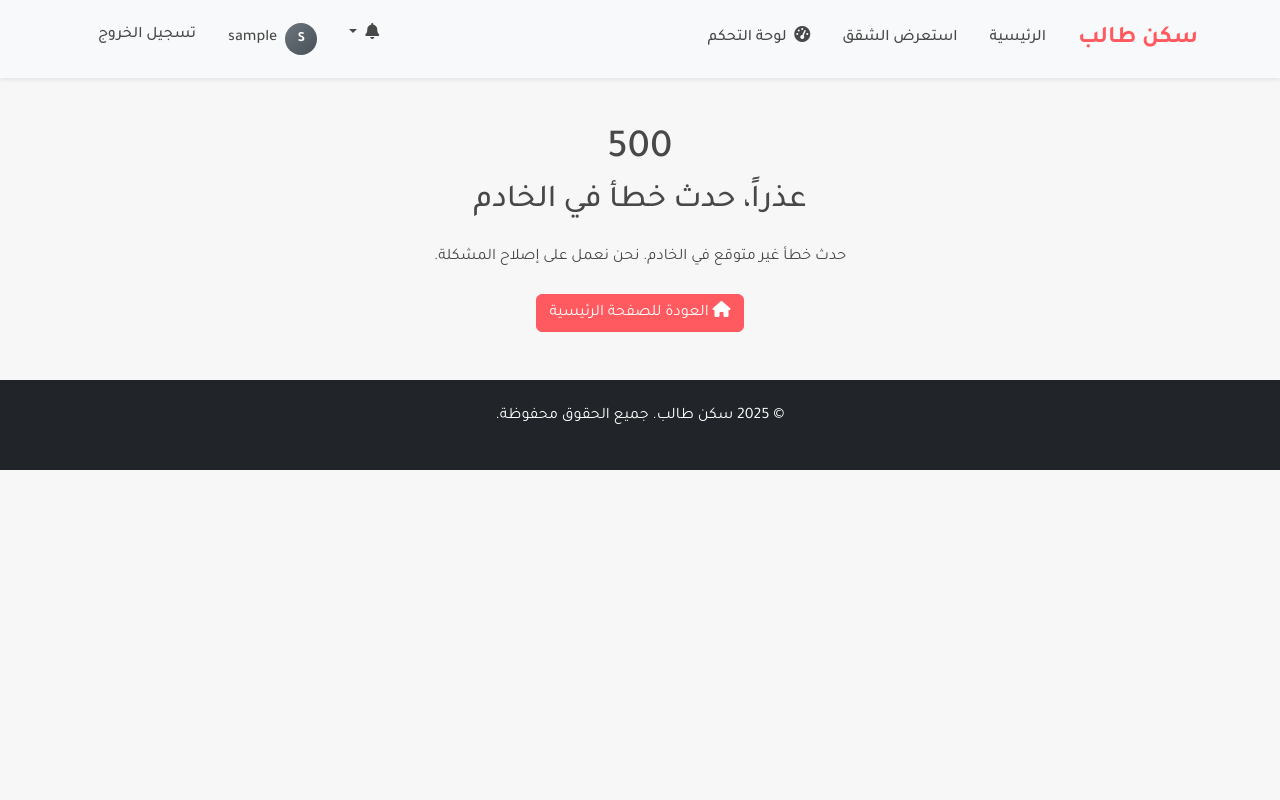
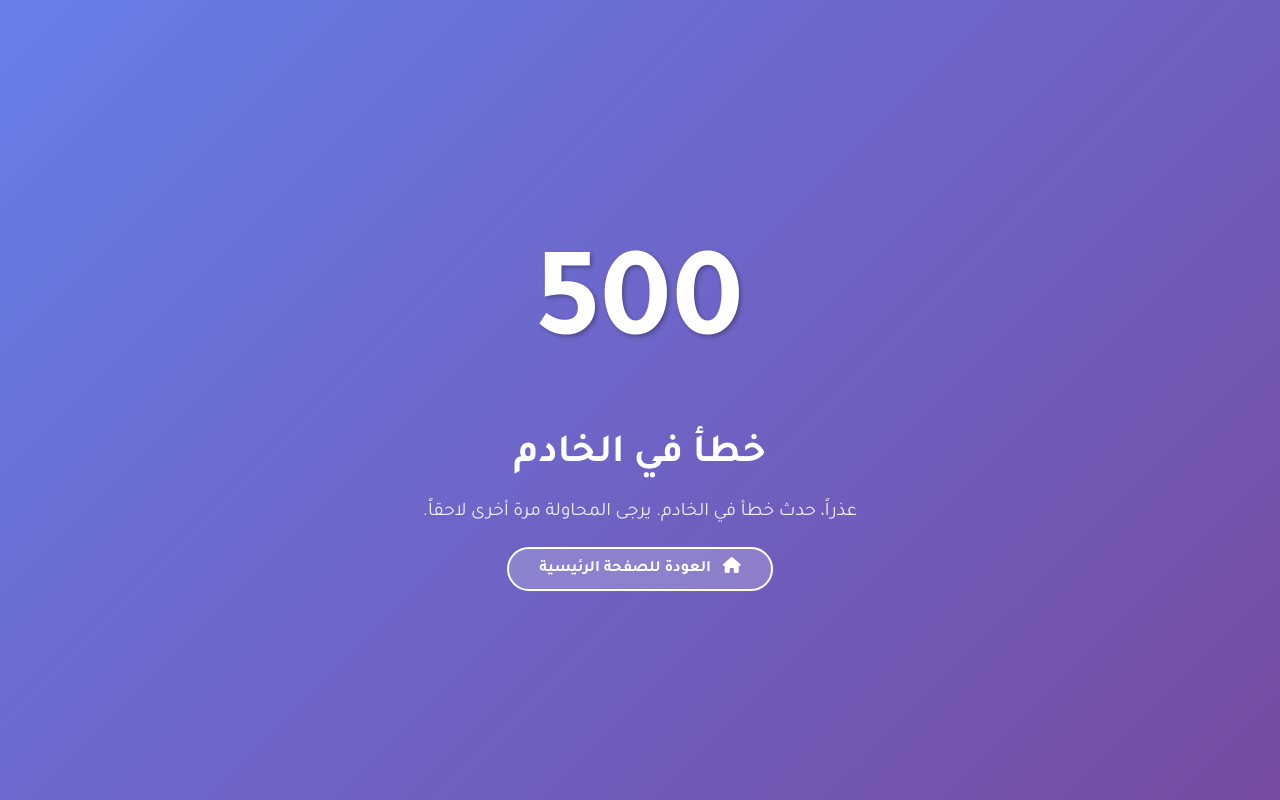
Before and after one commit to ibrahemmaher900/student-housing, a Django app: template templates/errors/500.html in a window 1280 px wide. Run offline with Django 4.2, Linux system fonts and the light colour scheme; the template is opened without the code that fills it, so the values that code supplies are empty; the visitor is signed in with stand-in values (Sample User, id 1).

Commit message:
Disable DEBUG mode and add custom error pages to hide sensitive information

```diff
--- a/templates/errors/500.html
+++ b/templates/errors/500.html
@@ -1,24 +1,71 @@
-{% extends "base/base.html" %}
-
-{% block title %}500 - خطأ في الخادم{% endblock %}
-
-{% block content %}
-<div class="container text-center mt-5">
-    <div class="row">
-        <div class="col-md-8 mx-auto">
-            <div class="error-template">
-                <h1>500</h1>
-                <h2>عذراً، حدث خطأ في الخادم</h2>
-                <div class="error-details my-4">
-                    حدث خطأ غير متوقع في الخادم. نحن نعمل على إصلاح المشكلة.
-                </div>
-                <div class="error-actions">
-                    <a href="{% url 'home' %}" class="btn btn-primary">
-                        <i class="fa fa-home"></i> العودة للصفحة الرئيسية
-                    </a>
-                </div>
-            </div>
-        </div>
+<!DOCTYPE html>
+<html lang="ar" dir="rtl">
+<head>
+    <meta charset="UTF-8">
+    <meta name="viewport" content="width=device-width, initial-scale=1.0">
+    <title>500 - خطأ في الخادم</title>
+    <link rel="stylesheet" href="https://cdn.jsdelivr.net/npm/bootstrap@5.3.0/dist/css/bootstrap.rtl.min.css">
+    <link rel="stylesheet" href="https://cdnjs.cloudflare.com/ajax/libs/font-awesome/6.0.0/css/all.min.css">
+    <link href="https://fonts.googleapis.com/css2?family=Tajawal:wght@400;500;700&display=swap" rel="stylesheet">
+    <style>
+        body {
+            font-family: 'Tajawal', sans-serif;
+            background: linear-gradient(135deg, #667eea 0%, #764ba2 100%);
+            min-height: 100vh;
+            display: flex;
+            align-items: center;
+            justify-content: center;
+        }
+        .error-container {
+            text-align: center;
+            color: white;
+            max-width: 600px;
+            padding: 40px;
+        }
+        .error-code {
+            font-size: 8rem;
+            font-weight: 700;
+            margin-bottom: 20px;
+            text-shadow: 2px 2px 4px rgba(0,0,0,0.3);
+        }
+        .error-title {
+            font-size: 2.5rem;
+            font-weight: 600;
+            margin-bottom: 20px;
+        }
+        .error-message {
+            font-size: 1.2rem;
+            margin-bottom: 30px;
+            opacity: 0.9;
+        }
+        .btn-home {
+            background: rgba(255, 255, 255, 0.2);
+            border: 2px solid white;
+            color: white;
+            padding: 12px 30px;
+            border-radius: 50px;
+            font-weight: 600;
+            text-decoration: none;
+            transition: all 0.3s ease;
+        }
+        .btn-home:hover {
+            background: white;
+            color: #667eea;
+            transform: translateY(-2px);
+        }
+    </style>
+</head>
+<body>
+    <div class="error-container">
+        <div class="error-code">500</div>
+        <h1 class="error-title">خطأ في الخادم</h1>
+        <p class="error-message">
+            عذراً، حدث خطأ في الخادم. يرجى المحاولة مرة أخرى لاحقاً.
+        </p>
+        <a href="/" class="btn-home">
+            <i class="fas fa-home me-2"></i>
+            العودة للصفحة الرئيسية
+        </a>
     </div>
-</div>
-{% endblock %}
+</body>
+</html>
```
Also changed, not shown: student_housing/settings.py (+14 -3 lines), templates/errors/404.html (+70 -23 lines).
